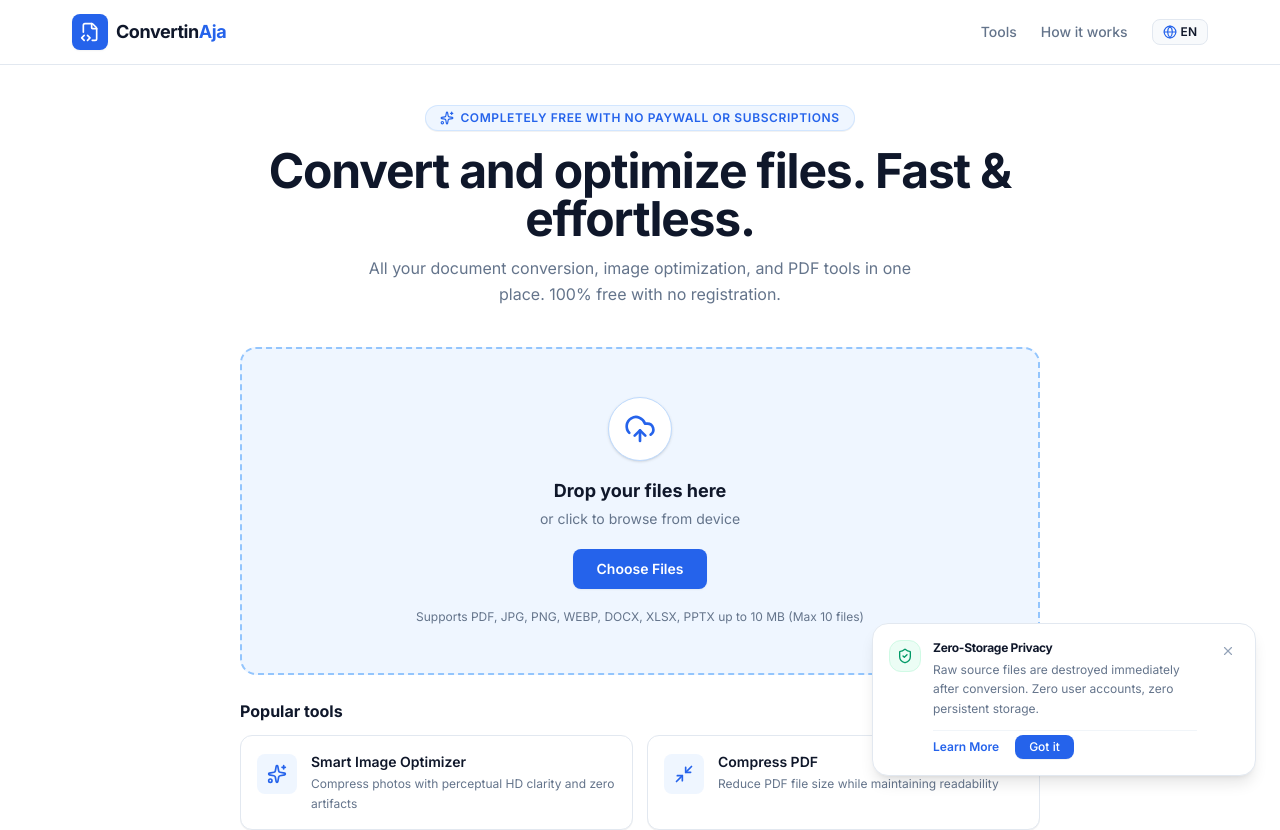
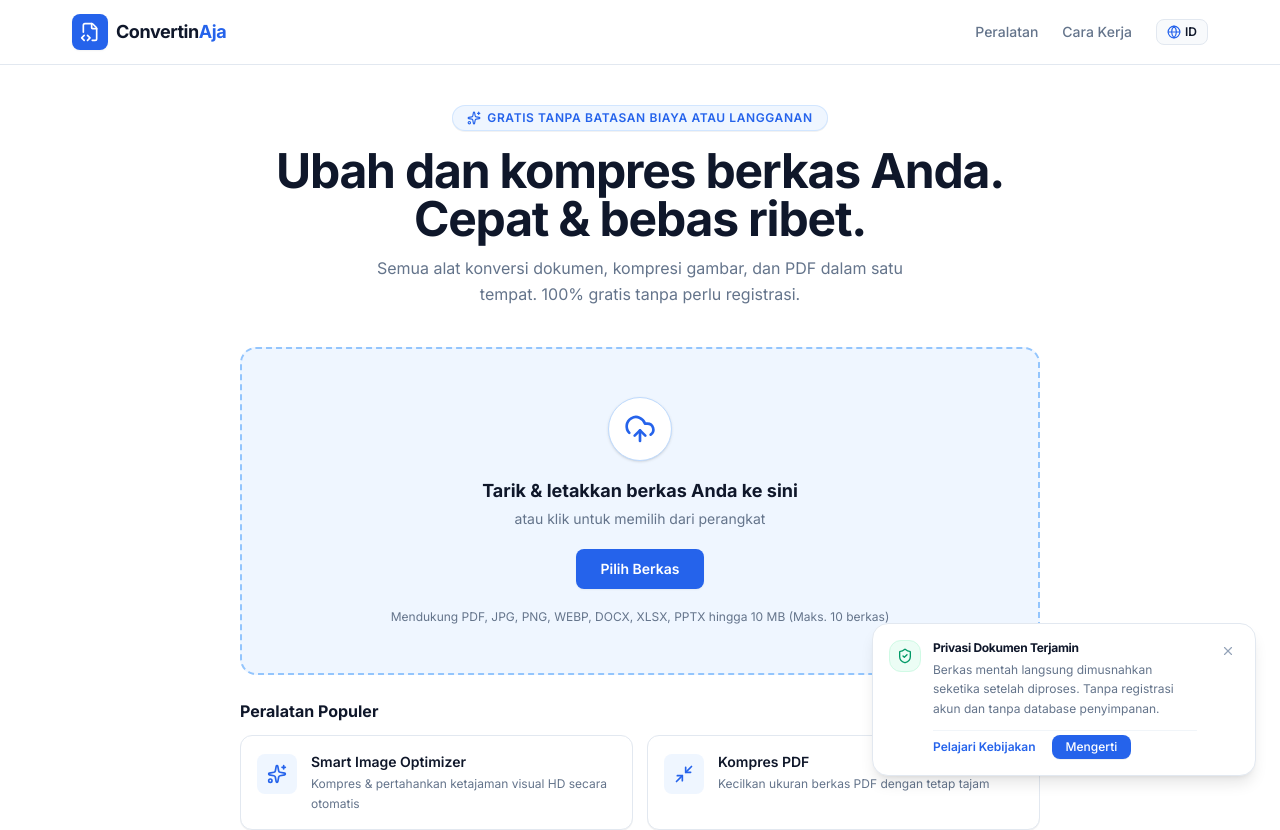
Before and after one commit to FaridAhmad013/convertinaja, a React (Vite) app in the folder frontend/: page / in a window 1280 px wide. Shown: the top 830 px of the page. Built offline with nearby package versions, Linux system fonts and the light colour scheme; no server answers.

Commit message:
add: deteksi bahasa berdasarkan slug

```diff
--- a/frontend/src/App.tsx
+++ b/frontend/src/App.tsx
@@ -19,6 +19,19 @@ import { validateUploadedFile } from './services/toolsCatalog'
 import { useConversion } from './hooks/useConversion'
 import { I18nContext, useI18nState } from './i18n'
 
+function detectLegalSlugFromUrl(): LegalPageSlug | null {
+  if (typeof window === 'undefined') return null
+  const path = window.location.pathname.replace(/^\/en/, '').replace(/\/$/, '')
+  if (path === '/privacy' || path === '/terms' || path === '/about' || path === '/contact') {
+    return path.slice(1) as LegalPageSlug
+  }
+  const hash = window.location.hash.replace(/^#/, '')
+  if (hash === 'privacy' || hash === 'terms' || hash === 'about' || hash === 'contact') {
+    return hash as LegalPageSlug
+  }
+  return null
+}
+
 export function App() {
   const i18n = useI18nState()
   const [uploadedFiles, setUploadedFiles] = useState<UploadedFile[]>([])
@@ -27,7 +40,7 @@ export function App() {
   const [filePickerAccept, setFilePickerAccept] = useState<string | undefined>(undefined)
 
   // Legal View State (Dedicated Page View: privacy, terms, about, contact)
-  const [activeLegalPage, setActiveLegalPage] = useState<LegalPageSlug | null>(null)
+  const [activeLegalPage, setActiveLegalPage] = useState<LegalPageSlug | null>(detectLegalSlugFromUrl)
 
   const uploadSectionRef = useRef<HTMLDivElement>(null)
   const toolSelectorRef = useRef<HTMLDivElement>(null)
@@ -194,12 +207,27 @@ export function App() {
 
   const handleOpenLegal = (tab: LegalPageSlug) => {
     setActiveLegalPage(tab)
+    window.location.hash = tab
   }
 
   const handleBackFromLegal = () => {
     setActiveLegalPage(null)
+    if (window.location.hash) {
+      window.history.replaceState({}, '', window.location.pathname + window.location.search)
+    }
     window.scrollTo({ top: 0, behavior: 'smooth' })
   }
+
+  useEffect(() => {
+    function onHashChange() {
+      const slug = detectLegalSlugFromUrl()
+      if (slug) {
+        setActiveLegalPage(slug)
+      }
+    }
+    window.addEventListener('hashchange', onHashChange)
+    return () => window.removeEventListener('hashchange', onHashChange)
+  }, [])
 
   return (
     <I18nContext.Provider value={i18n}>
--- a/frontend/src/i18n/index.tsx
+++ b/frontend/src/i18n/index.tsx
@@ -553,30 +553,74 @@ export const translations: Record<Language, Translations> = {
 }
 
 function detectDefaultLanguage(): Language {
-  if (typeof window === 'undefined') return 'en'
-  const saved = localStorage.getItem('convertinaja_lang')
-  if (saved === 'id' || saved === 'en') return saved
-  const browserLang = (navigator.language || '').toLowerCase()
-  return browserLang.startsWith('id') ? 'id' : 'en'
+  if (typeof window !== 'undefined') {
+    const pathname = window.location.pathname
+    if (pathname === '/en' || pathname.startsWith('/en/')) {
+      return 'en'
+    }
+    if (pathname === '/id' || pathname.startsWith('/id/')) {
+      return 'id'
+    }
+    const saved = localStorage.getItem('convertinaja_lang')
+    if (saved === 'id' || saved === 'en') {
+      return saved
+    }
+    const browserLang = (navigator.language || '').toLowerCase()
+    if (browserLang.startsWith('id')) {
+      return 'id'
+    }
+  }
+  return 'id'
 }
 
 export interface I18nContextValue {
   lang: Language
+  isId: boolean
   setLanguage: (lang: Language) => void
   setLang: (lang: Language) => void
   t: Translations
 }
 
 export function useI18nState(): I18nContextValue {
-  const [lang, setLang] = useState<Language>(detectDefaultLanguage)
+  const [lang, setLangState] = useState<Language>(detectDefaultLanguage)
 
   useEffect(() => {
+    const currentPath = window.location.pathname
+    if (lang === 'en' && !currentPath.startsWith('/en')) {
+      const newPath = '/en' + (currentPath === '/' ? '' : currentPath)
+      window.history.replaceState({}, '', newPath + window.location.search + window.location.hash)
+    } else if (lang === 'id' && (currentPath.startsWith('/en') || currentPath.startsWith('/id'))) {
+      const newPath = currentPath.replace(/^\/(en|id)/, '') || '/'
+      window.history.replaceState({}, '', newPath + window.location.search + window.location.hash)
+    }
     localStorage.setItem('convertinaja_lang', lang)
     document.documentElement.lang = lang
+    document.title =
+      lang === 'en'
+        ? 'ConvertinAja - Fast, Free & Zero-Storage Document & Image Optimizer'
+        : 'ConvertinAja - Konversi & Optimasi Gambar/Dokumen Cepat, Gratis & Zero-Storage'
   }, [lang])
+
+  useEffect(() => {
+    function onPopState() {
+      const path = window.location.pathname
+      if (path === '/en' || path.startsWith('/en/')) {
+        setLangState('en')
+      } else if (path === '/id' || path.startsWith('/id/') || path === '/') {
+        setLangState('id')
+      }
+    }
+    window.addEventListener('popstate', onPopState)
+    return () => window.removeEventListener('popstate', onPopState)
+  }, [])
+
+  function setLang(newLang: Language) {
+    setLangState(newLang)
+  }
 
   return {
     lang,
+    isId: lang === 'id',
     setLanguage: setLang,
     setLang,
     t: translations[lang],
@@ -584,10 +628,11 @@ export function useI18nState(): I18nContextValue {
 }
 
 export const I18nContext = createContext<I18nContextValue>({
-  lang: 'en',
+  lang: 'id',
+  isId: true,
   setLanguage: () => {},
   setLang: () => {},
-  t: translations.en,
+  t: translations.id,
 })
 
 export function I18nProvider({ children }: { children: React.ReactNode }) {
```
